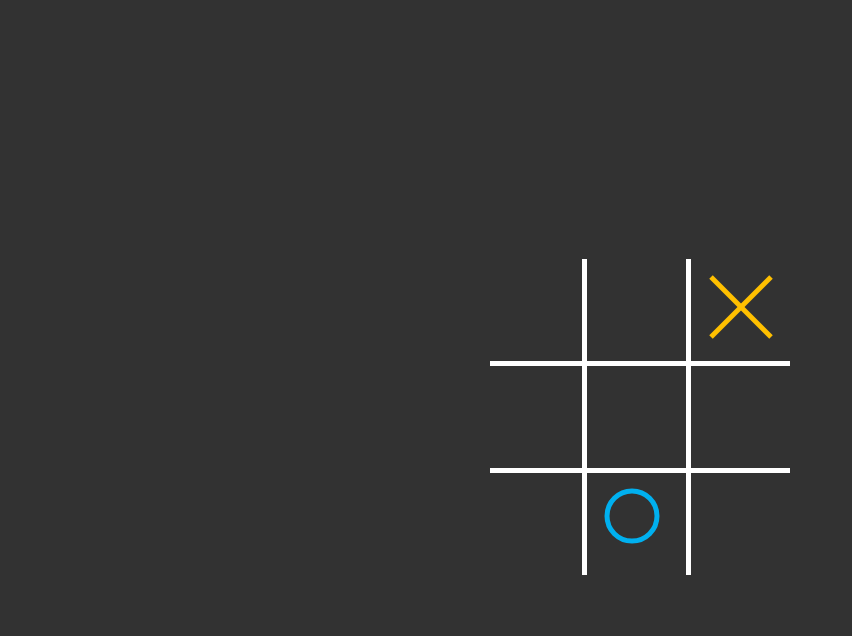
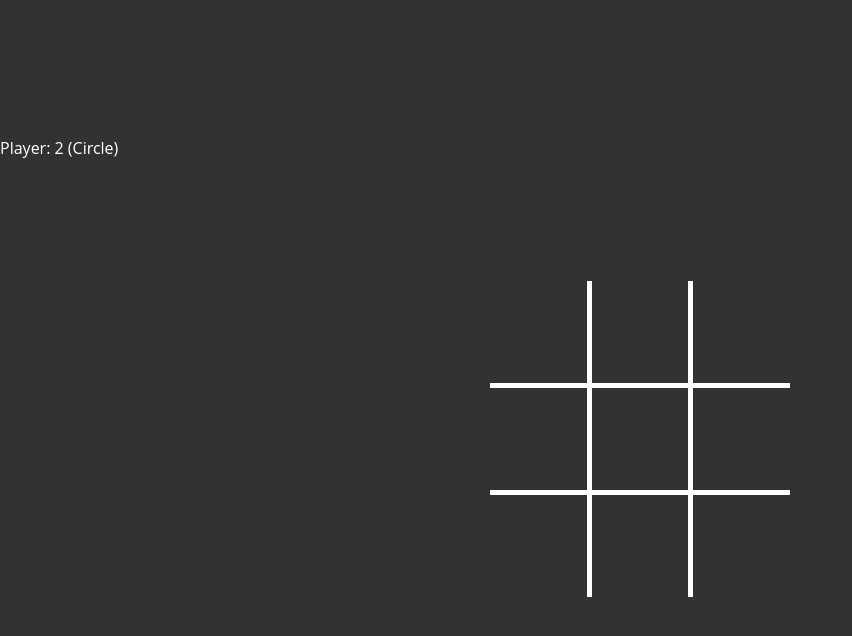
Before and after one commit to Lanz33/Tic-Tac-Toe, a plain HTML site: page index.html in a window 1280 px wide. Shown: the part 66-702 px from the top of the page, without its empty margins (0-852 px from the left). Drawn offline with Linux system fonts and the light colour scheme.

Commit message:
animation cross and circle done, next find the winner

```diff
--- a/index.html
+++ b/index.html
@@ -9,6 +9,7 @@
 </head>
 <body onload="render()">
     <h1>Tic-Tac-Toe</h1>
+    <div id="player"></div>
     <div id="content"></div>
 
     <script src="./script.js"></script>
--- a/script.js
+++ b/script.js
@@ -1,17 +1,33 @@
 let fields = [
-    null,
-    null,
-    'cross',
     null,
     null,
     null,
     null,
-    'circle',
+    null,
+    null,
+    null,
+    null,
     null,
 ];
 
-function render() {
+let currentPlayer = 'circle'; // Start with circle
+
+function handleClick(row, col) {
+    if (fields[row * 3 + col] === null) {
+        fields[row * 3 + col] = currentPlayer;
+        currentPlayer = currentPlayer === 'circle' ? 'cross' : 'circle';
+        render(row, col);
+    }
+}
+
+// Beispiel: Fügen Sie das SVG-Element zum HTML-Dokument hinzu
+window.onload = function () {
+    render();
+};
+
+function render(clickedRow, clickedCol) {
     let contentDiv = document.getElementById('content');
+    let playerDiv = document.getElementById('player');
     let tableHTML = '<table>';
     let index = 0;
 
@@ -19,36 +35,43 @@ function render() {
         tableHTML += '<tr>';
         for (let j = 0; j < 3; j++) {
             let symbol = fields[index++];
-            tableHTML += `<td>${symbol === 'cross' ? generateCrossSVG() : symbol === 'circle' ? generateCircleSVG() : ''}</td>`;
+            tableHTML += `<td onclick="handleClick(${i},${j})">${symbol ? generateSVG(symbol, i, j, clickedRow, clickedCol) : ''}</td>`;
         }
         tableHTML += '</tr>';
     }
 
     tableHTML += '</table>';
     contentDiv.innerHTML = tableHTML;
+    playerDiv.innerHTML = `Player: ${currentPlayer === 'circle' ? '2 (Circle)' : '1 (Cross)'}`;
 }
 
-function generateCircleSVG() {
+function generateSVG(symbol, row, col, clickedRow, clickedCol) {
+    const animationBegin = (row === clickedRow && col === clickedCol) ? '0s' : 'none';
+
+    return symbol === 'cross' ? generateCrossSVG(animationBegin) : generateCircleSVG(animationBegin);
+}
+
+function generateCircleSVG(animationBegin) {
     const svgCode = /*html*/`
         <svg width="70" height="70">
-            <circle cx="30" cy="30" r="25" fill="transparent" stroke="#00B0EF" stroke-width="5" >
-                <animate attributeName="stroke-dasharray" values="0,219;219,219" dur="0.4s" keyTimes="0;1" />
+            <circle cx="30" cy="30" r="25" fill="transparent" stroke="#00B0EF" stroke-width="5">
+                <animate attributeName="stroke-dasharray" values="0,219;219,219" dur="0.4s" keyTimes="0;1" begin="${animationBegin}" />
             </circle>
         </svg>
     `;
     return svgCode;
 }
 
-function generateCrossSVG() {
+function generateCrossSVG(animationBegin) {
     const svgCode = /*html*/`
         <svg width="70" height="70">
             <line x1="5" y1="5" x2="65" y2="65" stroke="#FFC000" stroke-width="5">
-                <animate attributeName="x2" values="0;70" dur="0.2s" begin="0s" />
-                <animate attributeName="y2" values="0;70" dur="0.2s" begin="0s" />
+                <animate attributeName="x2" values="0;70" dur="0.2s" begin="${animationBegin}" />
+                <animate attributeName="y2" values="0;70" dur="0.2s" begin="${animationBegin}" />
             </line>
             <line x1="65" y1="5" x2="5" y2="65" stroke="#FFC000" stroke-width="5">
-                <animate attributeName="x2" values="70;0" dur="0.2s" begin="0.2s" />
-                <animate attributeName="y2" values="0;70" dur="0.2" begin="0.2s" />
+                <animate attributeName="x2" values="70;0" dur="0.2s" begin="${animationBegin}" />
+                <animate attributeName="y2" values="0;70" dur="0.2s" begin="${animationBegin}" />
             </line>
         </svg>
     `;
```
